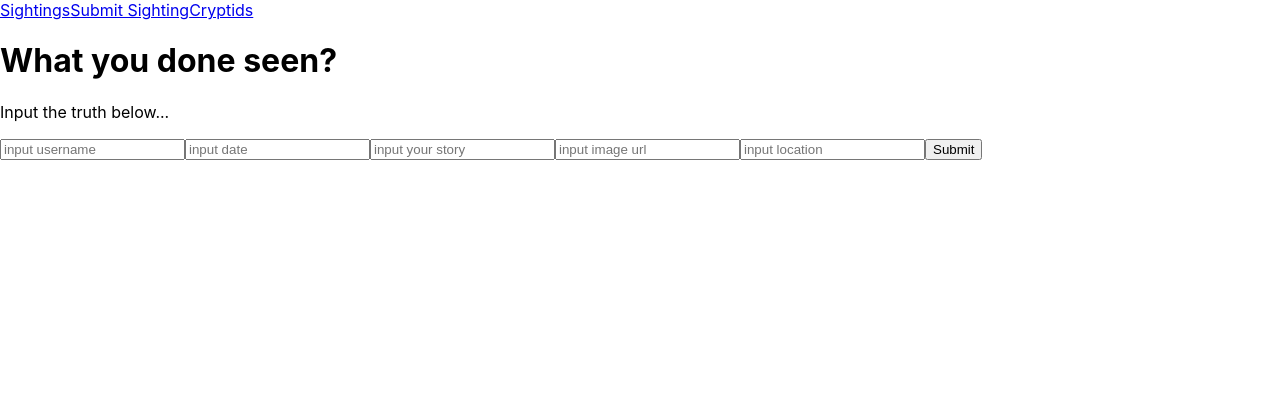
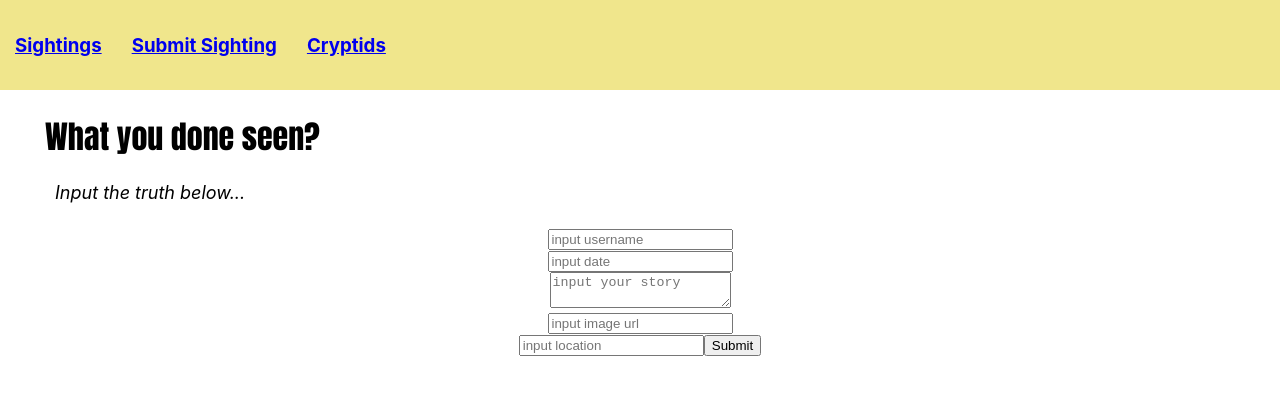
Before and after one commit to Millsy24/phase-2-project, a React (Create React App) app: page /submitpage in a window 1280 px wide. Shown: the top 394 px of the page. Built offline with nearby package versions, Linux system fonts and the light colour scheme; data requests are answered from the project's data file.

Commit message:
let's hope for an easy merge

```diff
--- a/db.json
+++ b/db.json
@@ -62,8 +62,16 @@
       "image": "https://i2-prod.mirror.co.uk/incoming/article9350309.ece/ALTERNATES/s1200/Screen-Shot-2016-11-28-at-084320.jpg",
       "location": "Upper WEast Flatbush",
       "rating": 4
+    },
+    {
+      "user": "JonathonBELIEVES",
+      "date": "7-7-2011",
+      "body": "You know I saw Mothmans, he showed up in my back yard and told me the winning lottery numbers. ",
+      "image": "https://www.wboy.com/wp-content/uploads/sites/43/2021/11/IMG_0219-2.jpg?w=900",
+      "location": "Panama",
+      "rating": 1,
+      "id": 8
     }
-
   ],
   "cryptid": [
     {
@@ -74,7 +82,7 @@
     },
     {
       "id": 101,
-      "name": "UFOs",
+      "name": "UFO's",
       "content": "An unidentified flying object (UFO) also called a UAP (unidentified aerial phenomenon) is any perceived aerial phenomenon that cannot be immediately identified or explained. On investigation, most UFOs are identified as known objects or atmospheric phenomena, while a small number remain unexplained. Scientists and skeptic organizations such as the Committee for Skeptical Inquiry have provided prosaic explanations for a large number of claimed UFOs being caused by natural phenomena, human technology, delusions, or hoaxes. Small but vocal groups of ufologists favour unconventional, pseudoscientific hypotheses, some of which go beyond the typical extraterrestrial visitation claims and sometimes form part of new religions. -Wikipedia",
       "image": "https://media.defense.gov/2008/Mar/13/2000644715/2000/2000/0/080313-F-1234P-011.JPG"
     },
--- a/src/App.css
+++ b/src/App.css
@@ -1,42 +1,56 @@
 .container {
     width: 100vw;
-    height: 100vh;
+    height: 75vh;
 
     display:flexbox ;
-    overflow-x: scroll;
+    overflow-y: scroll;
 
-    grid-template-columns: 1fr 1fr 1fr;
-    grid-template-rows: 50px 50px 1fr 1fr;
-    gap: 10px;
 
   }
   .container div {
     padding: 10px;
-    border: 1px solid #000
+    border: 1px solid #000;
+    width: auto ;
+
   }
   .page-header {
-    grid-column-start: 1;
-    grid-column-end: 4;
-    grid-row-start: 1;
-    grid-row-end: 2;
+    margin-left: 45px;
+    font-family: Impact, Haettenschweiler, 'Arial Narrow Bold', sans-serif;
   }
-  .nav-bar {
-    grid-column-start: 1;
-    grid-column-end: 4;
-    grid-row-start: 2;
-    grid-row-end: 3;
+  .navbar {
+    background-color: khaki;
+  }
+  .link-style {
+    display: inline-block;
+    padding: 15px;
+
   }
   .content-large {
     grid-row-start: 3;
     grid-row-end: 5;
-    width: 100vw ;
-    height: 66vw;
+    width: 83vw ;
+    height: 33vw;
+    display: grid;
+    margin-left: 20px;
   }
   .card {
     width: 75vw;
 
   }
   .card-image{
-    height: 100px;
-    width: 100px;
+    height: 200px;
+    width: 200px;
   }
+  .form {
+   display: flexbox;
+   margin-left: auto;
+   margin-right: auto;
+   text-align: center;
+   padding: 7px;
+   }
+   .instructions {
+    font-size: large;
+    font-style: italic;
+    margin-left: 55px;
+
+   }
--- a/src/Components/CryptidsContainer.js
+++ b/src/Components/CryptidsContainer.js
@@ -6,11 +6,11 @@ import CryptidsCards from './CryptidsCard'
 
 const CryptidsContainer = ({cryptids}) => {
     const CryptidsComponent = cryptids.map(cryptid => {
-        return <CryptidsCards key = {cryptid.id} cryptids = {cryptid } > <img src = 'assets/images/angels1.jpg' /></CryptidsCards>
+        return <CryptidsCards key = {cryptid.id} cryptids = {cryptid } > <img src = 'img not found' alt='img not found' /></CryptidsCards>
     })
 
     return (
-        <div className = 'card container'>
+        <div className='content-large'>
             {CryptidsComponent}
         </div>
     )
--- a/src/Components/CryptidsPage.js
+++ b/src/Components/CryptidsPage.js
@@ -9,7 +9,7 @@ const CryptidsPage = ({cryptids}) => {
     return(
 
         <>
-        <h1>Here are your Cryptids</h1>
+        <h1 className='page-header'>All Cryptids Currently Known to Science</h1>
         <CryptidsContainer cryptids = {cryptids}/>
 
         </>
--- a/src/Components/NavBar.js
+++ b/src/Components/NavBar.js
@@ -8,24 +8,24 @@ const NavBar = () => {
 
 
     return (
-        <div className='nav-bar'>
-            <NavLink
+        <div className='navbar'>
+            <NavLink className="link-style"
                 to="/"
                 exact
             >
-            Sightings
+            <h3>Sightings</h3>
             </NavLink>
-            <NavLink
+            <NavLink className="link-style"
                 to="/submitpage"
                 exact
             >
-            Submit Sighting
+            <h3>Submit Sighting</h3>
             </NavLink>
-            <NavLink
+            <NavLink className="link-style"
                 to="/cryptids"
                 exact
             >
-            Cryptids
+            <h3>Cryptids</h3>
             </NavLink>
 
         </div>
--- a/src/Components/SubmitForm.js
+++ b/src/Components/SubmitForm.js
@@ -61,11 +61,15 @@ const SubmitForm = ({
 }
   let history = useHistory()
     return(
-        <form onSubmit={handleSubmitForm}>
+        <form onSubmit={handleSubmitForm} className="form">
         <input onChange={handleUserChange} type="text" value={user} placeholder={'input username'} />
+        <br/>
         <input onChange={handleDateChange} type="text" value={date} placeholder={'input date'} />
-        <input onChange={handleBodyChange} type="text" value={body} placeholder={'input your story'} />
+        <br/>
+        <textarea onChange={handleBodyChange} type="text" value={body} placeholder={'input your story'} />
+        <br/>
         <input onChange={handleImageChange} type="text" value={image} placeholder={'input image url'} />
+        <br/>
         <input onChange={handleLocationChange} type="text" value={location} placeholder={'input location'} />
         <button type="submit">Submit</button>
       </form>
--- a/src/Components/SubmitPage.js
+++ b/src/Components/SubmitPage.js
@@ -5,16 +5,13 @@ import SubmitForm from './SubmitForm';
 
 
 const SubmitPage = ({setSightings}) => {
-    //states constants
-
-    //handler functions
 
 
 
     return (
        <div>
-       <h1>What you done seen?</h1>
-       <p>Input the truth below...</p>
+       <h1 className='page-header'>What you done seen?</h1>
+       <p className='instructions'>Input the truth below...</p>
        <SubmitForm
        //fewer props
        setSightings={setSightings}
--- a/src/Components/TrackCard.js
+++ b/src/Components/TrackCard.js
@@ -31,8 +31,8 @@ const TrackCard = ({ id, user, date, body, image, location, rating}) => {
 
 
     return(
-        <div id = {id}>
-            <img src ={image} alt = "monster that tells the future"/>
+        <div className='card' id = {id}>
+            <img src ={image} alt = "monster that tells the future" className='card-image'/>
             <p>User: {user}</p>
             <p>Date: {date}</p>
             <p>{body}</p>
--- a/src/Components/TrackCardContainer.js
+++ b/src/Components/TrackCardContainer.js
@@ -23,7 +23,7 @@ const card = sightings.map((obj)=>{
 })
 
 return (
-    <div className ="card container">
+    <div key={Math.random()*666} className ="card container">
         {card}
     </div>
 )
```
